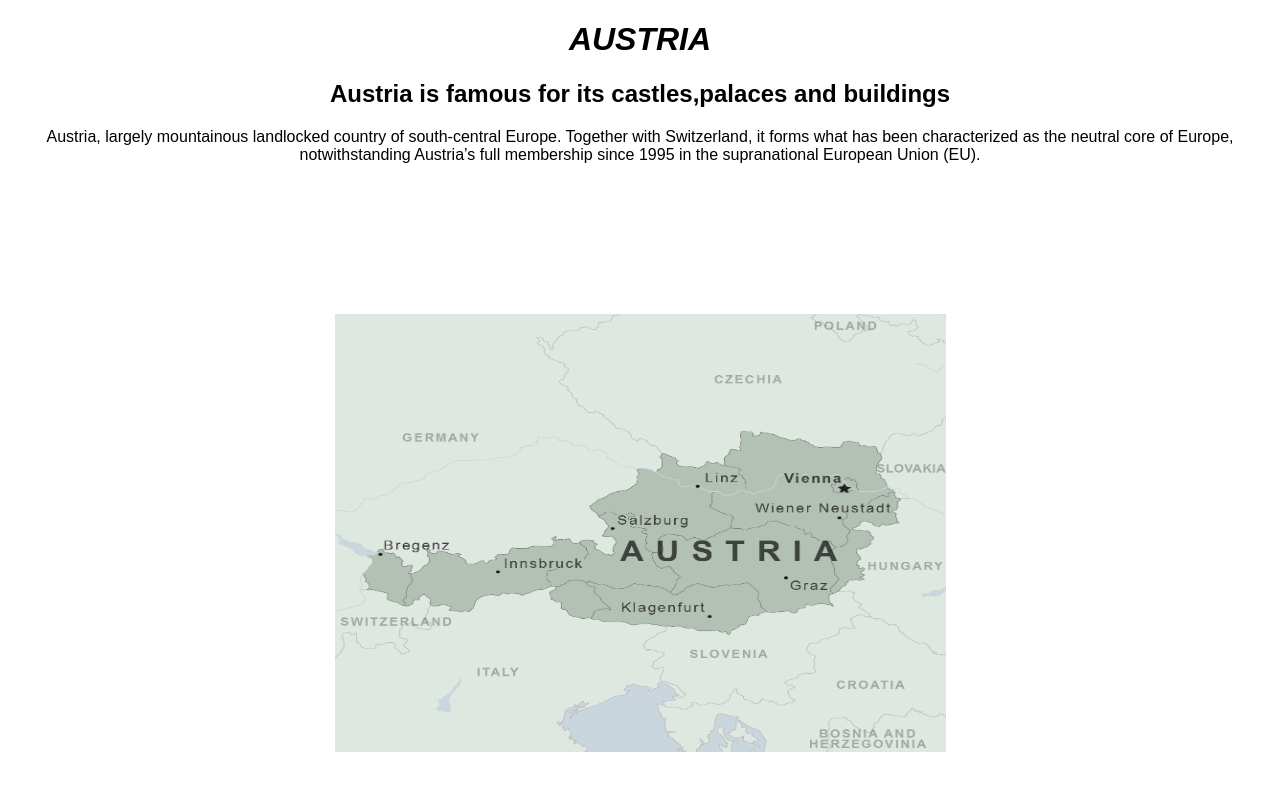
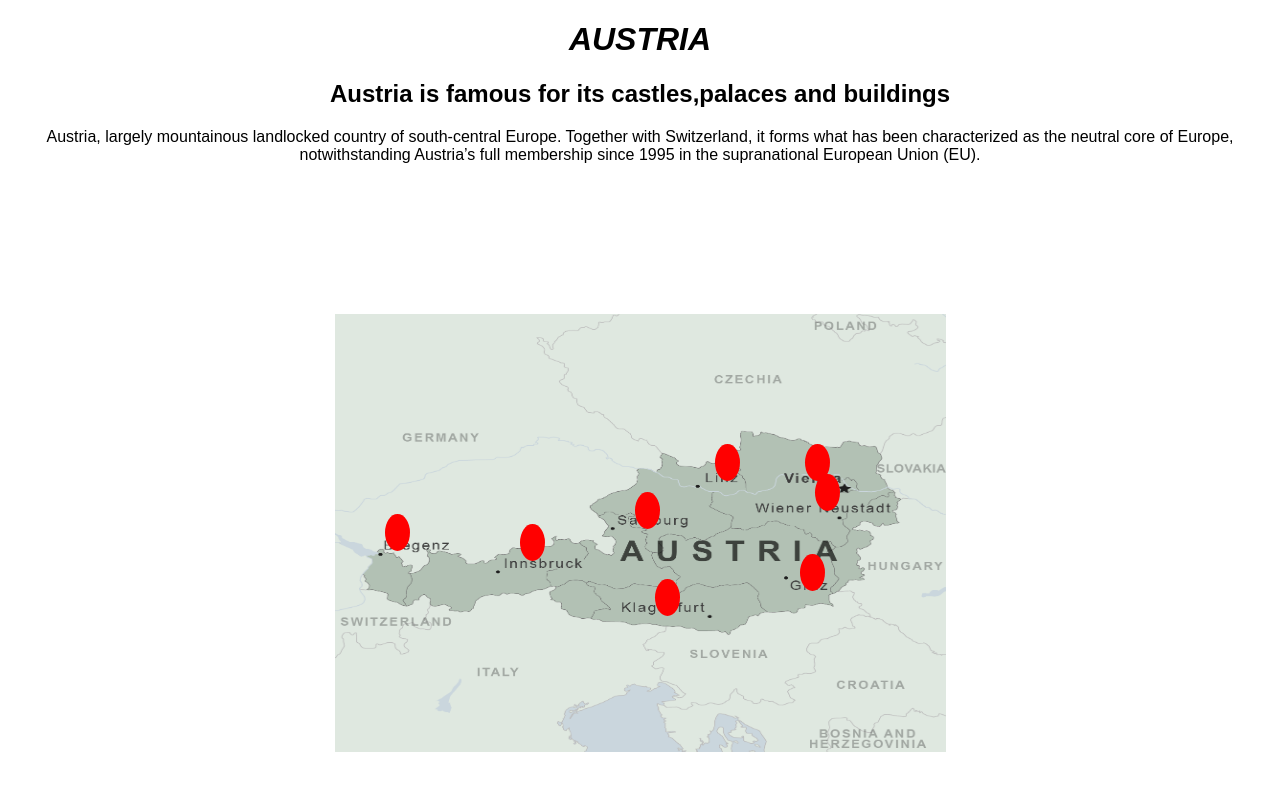
Before and after one commit to Ayyappan-kavi/maps-austria, a plain HTML site: page index.html in a window 1280 px wide. Drawn offline with nearby package versions, Linux system fonts and the light colour scheme.

Commit message:
Update style.css

```diff
--- a/css/style.css
+++ b/css/style.css
@@ -18,6 +18,8 @@
 
 /* Begin styling the tooltips and pins */
 .tooltip-up, .tooltip-down {
+   border-radius:50%;
+    background: red;
     position: absolute;
 
     width: 25px;
```
